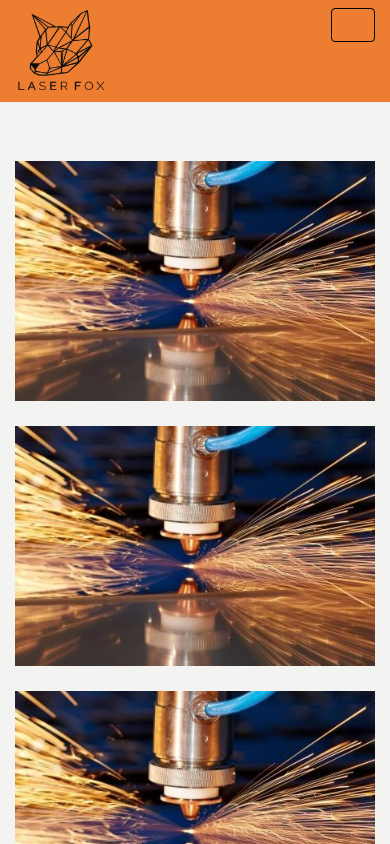
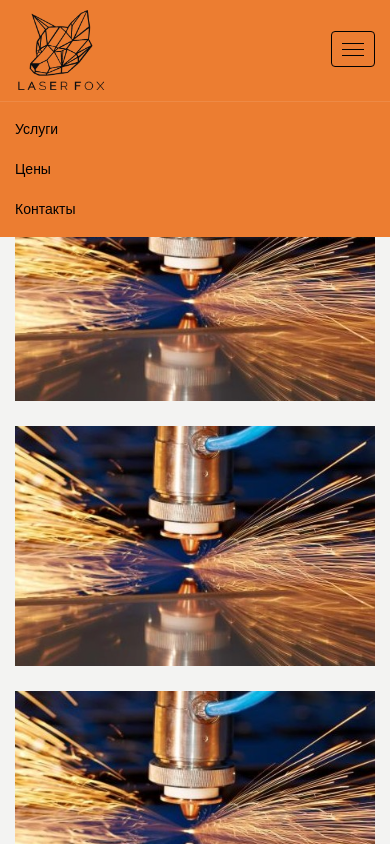
Before and after one commit to TetianaTretiak/laser-fox, a plain HTML site: page index.html in a window 390 px wide. Both pictures are taken after a click on the button 353 px from the left and 25 px from the top of the page. Shown: the top 844 px of the page. Drawn offline with Linux system fonts and the light colour scheme.

```diff
--- a/css/style.css
+++ b/css/style.css
@@ -39,6 +39,11 @@ footer {
 	height: 100%;
 }
 
+#navbar-fox .icon-bar hr{
+	border-color: black;
+	margin-top: 2px;
+}
+
 .navbar-brand{
 	height: 100px;
 	padding-top: 10px;
@@ -47,6 +52,7 @@ footer {
 
 .navbar-toggle{
 	border: 1px solid black;
+	margin-top: 31px;
 }
 h1{
 	font-size: 24px;
--- a/index.html
+++ b/index.html
@@ -35,9 +35,9 @@
             <div class="navbar-header head-menu">
                 <button type="button" class="navbar-toggle" data-toggle="collapse" data-target="#bs-example-navbar-collapse-1">
                     <span class="sr-only"></span>
-                    <span class="icon-bar"></span>
-                    <span class="icon-bar"></span>
-                    <span class="icon-bar"></span>
+                    <span class="icon-bar"><hr /></span>
+                    <span class="icon-bar"><hr /></span>
+                    <span class="icon-bar"><hr /></span>
                 </button>
                 <a class="navbar-brand" href="index.html">
                 <!-- Laser Fox -->
@@ -46,7 +46,7 @@
             </div>
             <!-- Collect the nav links, forms, and other content for toggling -->
             <div class="collapse navbar-collapse head-menu" id="bs-example-navbar-collapse-1">
-                <!-- <ul class="nav navbar-nav">
+                <ul class="nav navbar-nav">
                     <li>
                         <a href="#">Услуги</a>
                     </li>
@@ -56,7 +56,7 @@
                     <li>
                         <a href="#">Контакты</a>
                     </li>
-                </ul> -->
+                </ul>
             </div>
             <!-- /.navbar-collapse -->
         </div>
```
